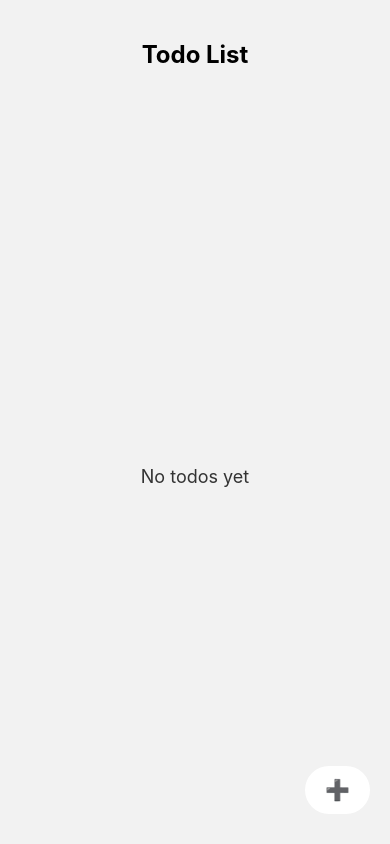
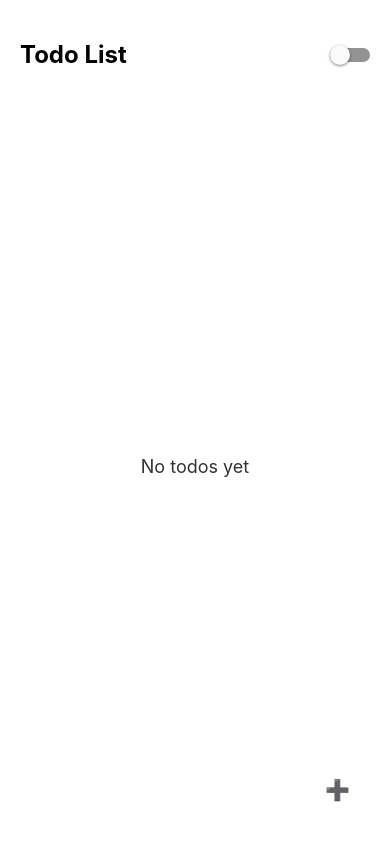
Before and after one commit to zeeshujunaid/Todoapp-Cli, a React Native app: screen /Home in a window 390 px wide. Built offline with nearby package versions, Linux system fonts and the light colour scheme.

Commit message:
toggole logic updated

```diff
--- a/App.tsx
+++ b/App.tsx
@@ -3,13 +3,16 @@ import {NavigationContainer} from '@react-navigation/native';
 import AppNavigator from './src/navigation/Appnavigator';
 import {Provider} from 'react-redux';
 import {store} from './src/redux/store';
+import {ThemeProvider} from './Theme/themecontext'
 
 export default function App() {
   return (
     <Provider store={store}>
+      <ThemeProvider>
       <NavigationContainer>
         <AppNavigator />
       </NavigationContainer>
+      </ThemeProvider>
     </Provider>
   );
 }
--- /dev/null
+++ b/Theme/themecontext.js
@@ -0,0 +1,34 @@
+import React, { createContext, useEffect, useState } from 'react';
+import { Appearance } from 'react-native';
+import AsyncStorage from '@react-native-async-storage/async-storage';
+
+export const ThemeContext = createContext();
+
+export const ThemeProvider = ({ children }) => {
+  const [theme, setTheme] = useState('light'); // default
+
+  useEffect(() => {
+    const loadTheme = async () => {
+      const savedTheme = await AsyncStorage.getItem('appTheme');
+      if (savedTheme) {
+        setTheme(savedTheme);
+      } else {
+        const systemTheme = Appearance.getColorScheme();
+        setTheme(systemTheme || 'light');
+      }
+    };
+    loadTheme();
+  }, []);
+
+  const toggleTheme = async () => {
+    const newTheme = theme === 'light' ? 'dark' : 'light';
+    setTheme(newTheme);
+    await AsyncStorage.setItem('appTheme', newTheme);
+  };
+
+  return (
+    <ThemeContext.Provider value={{ theme, toggleTheme }}>
+      {children}
+    </ThemeContext.Provider>
+  );
+};
--- /dev/null
+++ b/components/Header.jsx
@@ -0,0 +1,24 @@
+import React from 'react';
+import { View, Text, Switch, StyleSheet } from 'react-native';
+
+export default function Header({ isDark, toggleTheme }) {
+  return (
+    <View style={styles.headerContainer}>
+      <Text style={[styles.headerText, { color: isDark ? '#fff' : '#000' }]}>Todo List</Text>
+      <Switch value={isDark} onValueChange={toggleTheme} />
+    </View>
+  );
+}
+
+const styles = StyleSheet.create({
+  headerContainer: {
+    flexDirection: 'row',
+    justifyContent: 'space-between',
+    alignItems: 'center',
+    marginBottom: 20,
+  },
+  headerText: {
+    fontSize: 24,
+    fontWeight: 'bold',
+  },
+});
--- /dev/null
+++ b/components/Todocard.jsx
@@ -0,0 +1,94 @@
+import React from 'react';
+import {View, Text, TouchableOpacity, StyleSheet} from 'react-native';
+import getPriorityStyles from '../helper/prioritystyle';
+
+export default function TodoCard({item, onDelete, onEdit}) {
+  const {backgroundColor, textColor} = getPriorityStyles(item.priority);
+
+  return (
+    <View style={[styles.todoCard, {backgroundColor}]}>
+      <View style={styles.todoTextContainer}>
+        <View style={styles.metaInfo}>
+          <Text style={[styles.todoId, {color: textColor}]}>
+            #{item.priority}
+          </Text>
+          <Text style={[styles.todoId, {color: textColor}]}>
+            {'  '}
+            {new Date(item.dueDate).toLocaleDateString('en-GB', {
+              day: '2-digit',
+              month: 'short',
+              year: 'numeric',
+            })}
+          </Text>
+        </View>
+        <Text style={[styles.todoTitle, {color: textColor}]}>{item.text}</Text>
+        {item.description ? (
+          <Text style={[styles.todoDescription, {color: textColor}]}>
+            {item.description}
+          </Text>
+        ) : null}
+      </View>
+
+      <View style={styles.buttonContainer}>
+        <TouchableOpacity
+          onPress={() => onDelete(item.id)}
+          style={styles.actionButton}>
+          <Text style={styles.actionText}>🗑️</Text>
+        </TouchableOpacity>
+        <TouchableOpacity
+          onPress={() => onEdit(item.id)}
+          style={styles.actionButton}>
+          <Text style={styles.actionText}>📝</Text>
+        </TouchableOpacity>
+      </View>
+    </View>
+  );
+}
+
+const styles = StyleSheet.create({
+  todoCard: {
+    padding: 15,
+    marginBottom: 12,
+    flexDirection: 'row',
+    justifyContent: 'space-between',
+    alignItems: 'center',
+    borderRadius: 10,
+  },
+  metaInfo: {
+    flexDirection: 'row',
+    alignItems: 'center',
+    marginBottom: 5,
+    backgroundColor: 'white',
+    borderRadius: 5,
+    width: 112,
+  },
+  todoTextContainer: {
+    flex: 1,
+  },
+  todoId: {
+    fontSize: 12,
+    marginBottom: 5,
+    marginRight: 5,
+  },
+  todoTitle: {
+    fontSize: 18,
+    fontWeight: '600',
+  },
+  todoDescription: {
+    fontSize: 14,
+    marginTop: 5,
+  },
+  buttonContainer: {
+    marginLeft: 10,
+    flexDirection: 'row',
+  },
+  actionButton: {
+    paddingVertical: 6,
+    paddingHorizontal: 10,
+    borderRadius: 6,
+    marginBottom: 5,
+  },
+  actionText: {
+    fontSize: 16,
+  },
+});
--- a/src/redux/slicetodo.jsx
+++ b/src/redux/slicetodo.jsx
@@ -8,11 +8,13 @@ const Todoslice = createSlice({
       state.push(action.payload);
     },
     updateTodo: (state, action) => {
-      const { id, title, description } = action.payload;
+      const { id, title, description, priority, dueDate } = action.payload;
       const todo = state.find((todo) => todo.id === id);
       if (todo) {
         todo.text = title;
         todo.description = description || '';
+        todo.priority = priority || 'Medium';
+        todo.dueDate = dueDate || new Date().toISOString();
       }
     },
     deleteTodo: (state, action) => {
--- a/src/screens/Homescreen.jsx
+++ b/src/screens/Homescreen.jsx
@@ -1,13 +1,25 @@
-import React from 'react';
-import {View, Text, TouchableOpacity, StyleSheet, FlatList} from 'react-native';
-import {useSelector, useDispatch} from 'react-redux';
-import {deleteTodo} from '../redux/slicetodo';
+import React, { useContext } from 'react'; // 🔥
+import {
+  View,
+  Text,
+  TouchableOpacity,
+  StyleSheet,
+  FlatList,
+  Switch, // 🔥
+} from 'react-native';
+import { useSelector, useDispatch } from 'react-redux';
+import { deleteTodo } from '../redux/slicetodo';
 import AsyncStorage from '@react-native-async-storage/async-storage';
-import getPriorityStyles from '../../helper/prioritystyle';
+import { ThemeContext } from '../../Theme/themecontext';
+import Header from '../../components/Header';
+import TodoCard from '../../components/Todocard';
 
-export default function Home({navigation}) {
+export default function Home({ navigation }) {
   const todos = useSelector(state => state.todos);
   const dispatch = useDispatch();
+
+  const { theme, toggleTheme } = useContext(ThemeContext); // 🔥
+  const isDark = theme === 'dark'; // 🔥
 
   const handleDelete = async id => {
     try {
@@ -21,70 +33,33 @@ export default function Home({navigation}) {
     }
   };
 
-  const renderItem = ({item}) => {
-    const {backgroundColor, textColor} = getPriorityStyles(item.priority);
-
-    return (
-      <View style={[styles.todoCard, {backgroundColor}]}>
-        <View style={styles.todoTextContainer}>
-          <View style={{flexDirection: 'row', alignItems: 'center', marginBottom: 5,backgroundColor:"white",borderRadius:5,width:112}}>
-            <Text style={[styles.todoId, {color: textColor}]}>
-              #{item.priority}
-            </Text>
-            <Text style={[styles.todoId, {color: textColor}]}>
-              {'  '}
-              {new Date(item.dueDate).toLocaleDateString('en-GB', {
-                day: '2-digit',
-                month: 'short',
-                year: 'numeric',
-              })}
-            </Text>
-          </View>
-          <Text style={[styles.todoTitle, {color: textColor}]}>
-            {item.text}
-          </Text>
-          {item.description ? (
-            <Text style={[styles.todoDescription, {color: textColor}]}>
-              {item.description}
-            </Text>
-          ) : null}
-        </View>
-
-        <View style={styles.buttonContainer}>
-          <TouchableOpacity
-            onPress={() => handleDelete(item.id)}
-            style={styles.actionButton}>
-            <Text style={styles.actionText}>🗑️</Text>
-          </TouchableOpacity>
-
-          <TouchableOpacity
-            onPress={() => navigation.navigate('Addtodo', {id: item.id})}
-            style={styles.actionButton}>
-            <Text style={styles.actionText}>📝</Text>
-          </TouchableOpacity>
-        </View>
-      </View>
-    );
-  };
+  const renderItem = ({ item }) => (
+    <TodoCard
+      item={item}
+      onDelete={handleDelete}
+      onEdit={(id) => navigation.navigate('Addtodo', { id })}
+    />
+  );
 
   return (
-    <View style={styles.container}>
-      <Text style={styles.headerText}>Todo List</Text>
+    <View style={[styles.container, { backgroundColor: isDark ? '#121212' : '#fff' }]}>
+
+      <Header isDark={isDark} toggleTheme={toggleTheme} />
 
       <FlatList
         data={todos}
         keyExtractor={item => item.id}
         renderItem={renderItem}
-        ListEmptyComponent={<Text style={styles.emptyText}>No todos yet</Text>}
+        ListEmptyComponent={<Text style={[styles.emptyText, { color: isDark ? '#fff' : '#333' }]}>No todos yet</Text>}
         contentContainerStyle={
           todos.length === 0 ? styles.emptyContainer : styles.listContainer
         }
       />
 
       <TouchableOpacity
-        style={styles.floatingButton}
+        style={[styles.floatingButton, { backgroundColor: isDark ? '#fff' : '#fff' }]}
         onPress={() => navigation.navigate('Addtodo')}>
-        <Text style={styles.buttonText}>➕</Text>
+        <Text style={[styles.buttonText, { color: isDark ? '#fff' : '#000' }]}>➕</Text>
       </TouchableOpacity>
     </View>
   );
@@ -93,15 +68,8 @@ export default function Home({navigation}) {
 const styles = StyleSheet.create({
   container: {
     flex: 1,
-    // backgroundColor: '#f7d980',
     paddingTop: 40,
     paddingHorizontal: 20,
-  },
-  headerText: {
-    fontSize: 24,
-    fontWeight: 'bold',
-    textAlign: 'center',
-    marginBottom: 20,
   },
   listContainer: {
     paddingBottom: 100,
@@ -113,51 +81,11 @@ const styles = StyleSheet.create({
   },
   emptyText: {
     fontSize: 18,
-    color: '#333',
-    marginTop: 20,
-  },
-  todoCard: {
-    padding: 15,
-    marginBottom: 12,
-    flexDirection: 'row',
-    justifyContent: 'space-between',
-    alignItems: 'center',
-    borderRadius: 10,
-  },
-  todoTextContainer: {
-    flex: 1,
-  },
-  todoId: {
-    fontSize: 12,
-    marginBottom: 5,
-    marginRight: 5,
-  },
-  todoTitle: {
-    fontSize: 18,
-    fontWeight: '600',
-  },
-  todoDescription: {
-    fontSize: 14,
-    marginTop: 5,
-  },
-  buttonContainer: {
-    marginLeft: 10,
-    flexDirection: 'row',
-  },
-  actionButton: {
-    paddingVertical: 6,
-    paddingHorizontal: 10,
-    borderRadius: 6,
-    marginBottom: 5,
-  },
-  actionText: {
-    fontSize: 16,
   },
   floatingButton: {
     position: 'absolute',
     bottom: 30,
     right: 20,
-    backgroundColor: '#fff',
     borderRadius: 30,
     paddingVertical: 12,
     paddingHorizontal: 20,
--- a/src/screens/splashscreen.jsx
+++ b/src/screens/splashscreen.jsx
@@ -12,7 +12,7 @@ export default function SplashScreen({ navigation }) {
     const loadTodos = async () => {
         // geting todos from async storage
       try {
-        const jsonValue = await AsyncStorage.getItem('@todos');
+        const jsonValue = await AsyncStorage.getItem('todos');
         if (jsonValue != null) {
           const todosFromStorage = JSON.parse(jsonValue);
             // Dispatch the setTodos action to update the Redux store
```
